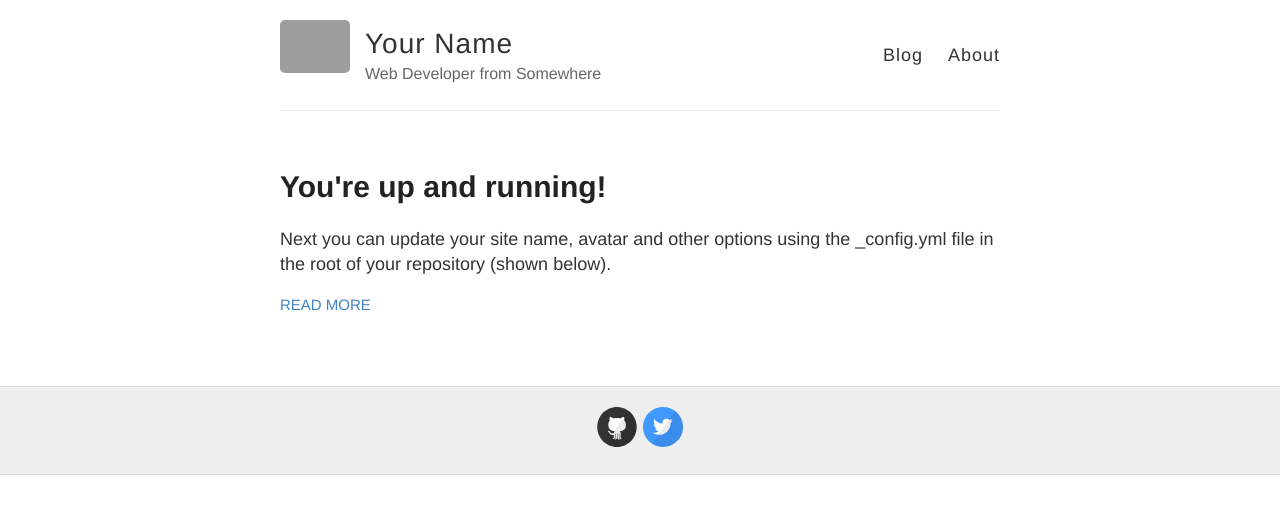
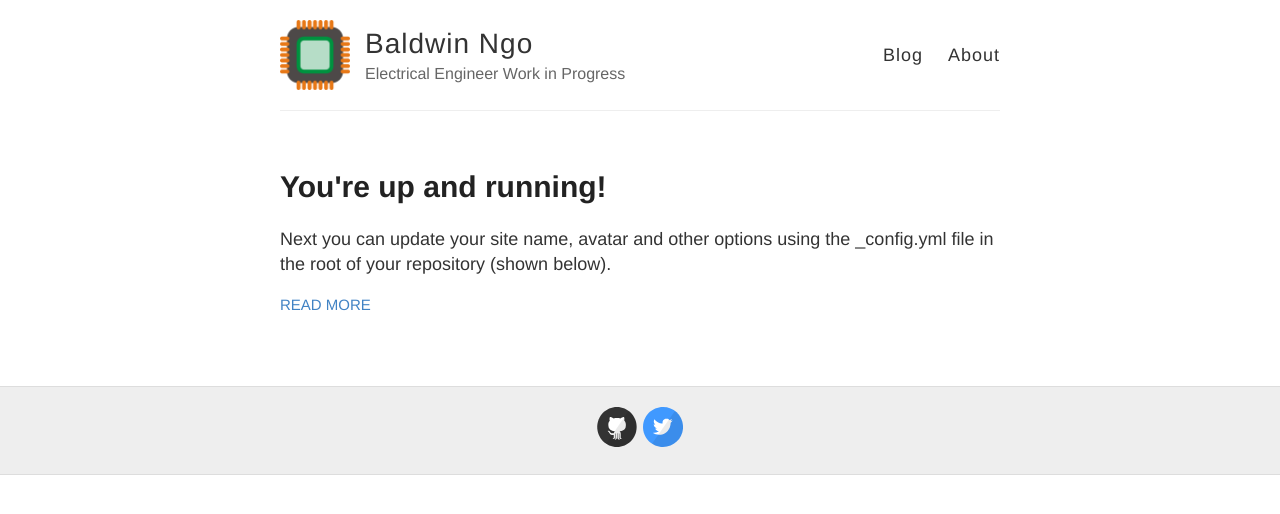
Before and after one commit to baldwinngo/baldwinngo.github.io, a Jekyll site: the page built from index.html, in a window 1280 px wide. Shown: the top 514 px of the page. Built offline with Jekyll 4.4.1, drawn with Linux system fonts in a browser that asks for light colours; grey boxes are pictures that could not be loaded.

Commit message:
Add profile picture

```diff
--- a/_config.yml
+++ b/_config.yml
@@ -3,13 +3,13 @@
 #
 
 # Name of your site (displayed in the header)
-name: Your Name
+name: Baldwin Ngo
 
 # Short bio or description (displayed in the header)
-description: Web Developer from Somewhere
+description: Electrical Engineer Work in Progress
 
 # URL of your avatar or profile pic (you could use your GitHub profile pic)
-avatar: https://raw.githubusercontent.com/barryclark/jekyll-now/master/images/jekyll-logo.png
+avatar: https://baldwinngo.github.io/images/generic-microchip-md.png
 
 #
 # Flags below are optional
```
Also changed, not shown: images/generic-microchip-md.png (added).
